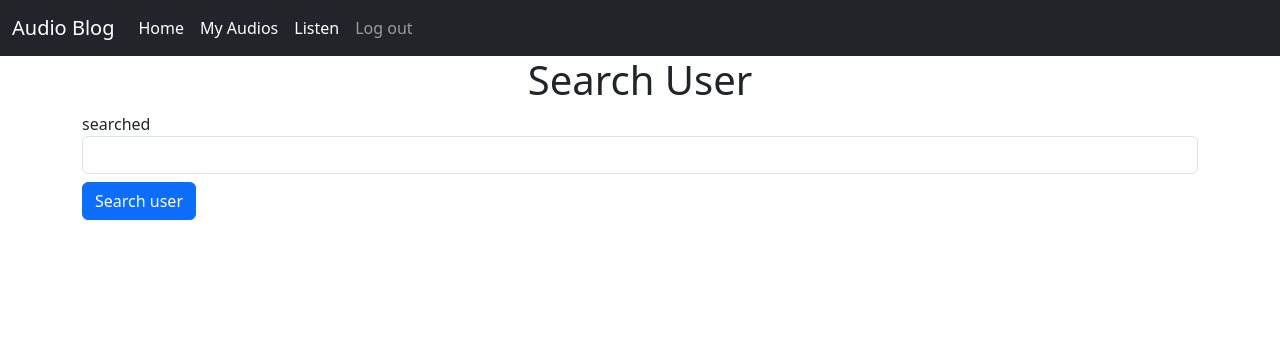
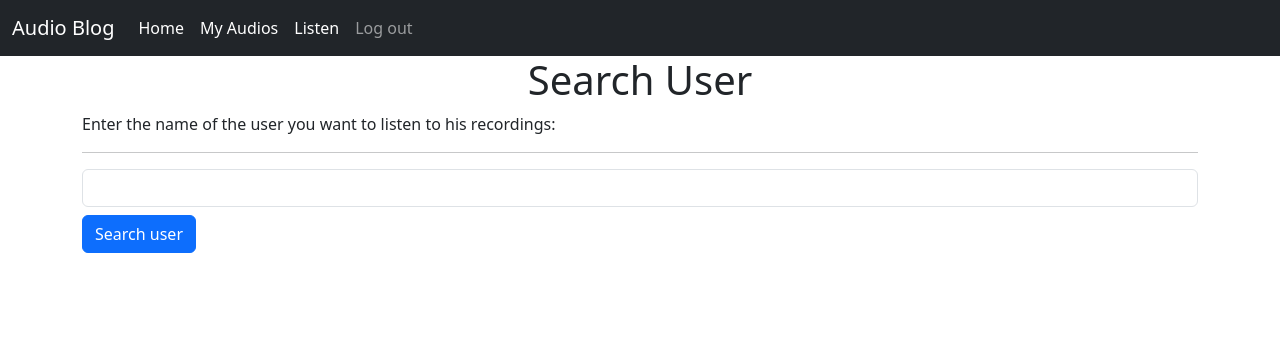
Before and after one commit to benterkidhiaeddine/audio-blog, a Flask app: page /search in a window 1280 px wide. Shown: the top 356 px of the page. Run offline with Flask 3, Linux system fonts and the light colour scheme; the visitor is signed in with stand-in values (Sample User, id 1).

Commit message:
Fixed audio not ligning up with their users

```diff
--- a/app/forms.py
+++ b/app/forms.py
@@ -46,5 +46,5 @@ class RequestResetForm(FlaskForm):
 
 
 class SearchForm(FlaskForm):
-    searched = StringField("searched",validators=[DataRequired()])
+    searched = StringField("Enter the name of the user you want to listen to his recordings:",validators=[DataRequired()])
     submit  =SubmitField("Search user")
--- a/app/routes.py
+++ b/app/routes.py
@@ -159,9 +159,14 @@ def audio_upload():
 @app.route("/<int:user_id>/audios")
 @login_required
 def user_audios(user_id):
-    files = os.listdir(os.path.join(current_app.instance_path,current_app.config['UPLOAD_DIRECTORY'],str(user_id)))
+    file_paths = os.listdir(os.path.join(current_app.instance_path,current_app.config['UPLOAD_DIRECTORY'],str(user_id)))
+    file_names = [ os.path.splitext(file)[0] for file in file_paths]
+    files = []
+    for file_path,file_name in zip(file_paths,file_names):
+        files.append({"name":file_name,"path":file_path})
+
     title = "Audio answers"
-    return render_template("user_audios.html",files = files ,title = title)
+    return render_template("user_audios.html",files = files,title = title ,user_id = user_id)
 
 
 
--- a/app/templates/listen.html
+++ b/app/templates/listen.html
@@ -9,6 +9,7 @@
         {{ form.hidden_tag() }}
         <div class="form-group col-12 mb-2">
             {{ form.searched.label }}
+            <hr>
             {{ form.searched(size=32,class_='form-control',autocomplete='off') }}
             {% for error in form.searched.errors %}
             <div class="text-danger" >{{ error  }}</div>
--- a/app/templates/user_audios.html
+++ b/app/templates/user_audios.html
@@ -13,12 +13,12 @@
             <div class="accordion-item">
               <h2 class="accordion-header">
                 <button class="accordion-button" type="button" data-bs-toggle="collapse" data-bs-target="#collapse{{loop.index}}" aria-expanded="true" aria-controls="collapse{{loop.index}}">
-                  Answer {{loop.index}}
+                  Answer {{file['name']}}
                 </button>
               </h2>
               <div id="collapse{{loop.index}}" class="accordion-collapse collapse show" data-bs-parent="#accordionExample{{loop.index}}">
                 <div class="accordion-body">
-                    <audio  controls src="{{ url_for('download_file',filename = file , user_id = current_user.id )}}"></audio>
+                    <audio  controls src="{{ url_for('download_file',filename = file['path'] , user_id = user_id )}}"></audio>
 
                 </div>
               </div>
```
Also changed, not shown: app.db.
